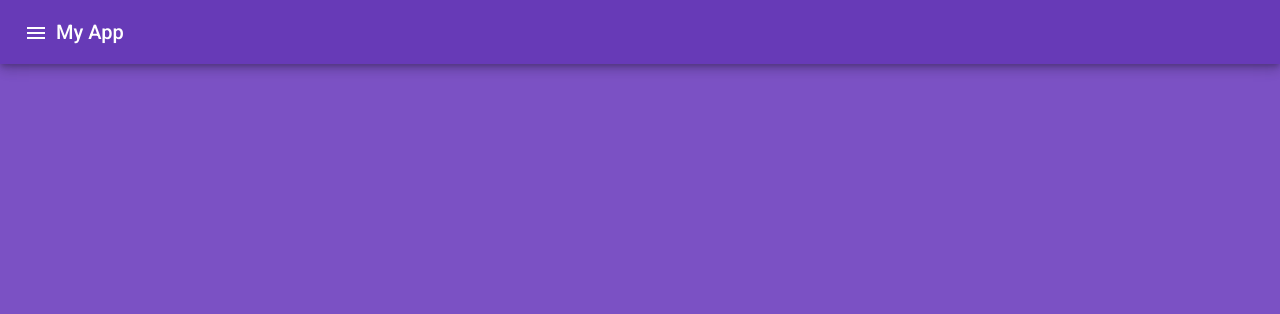
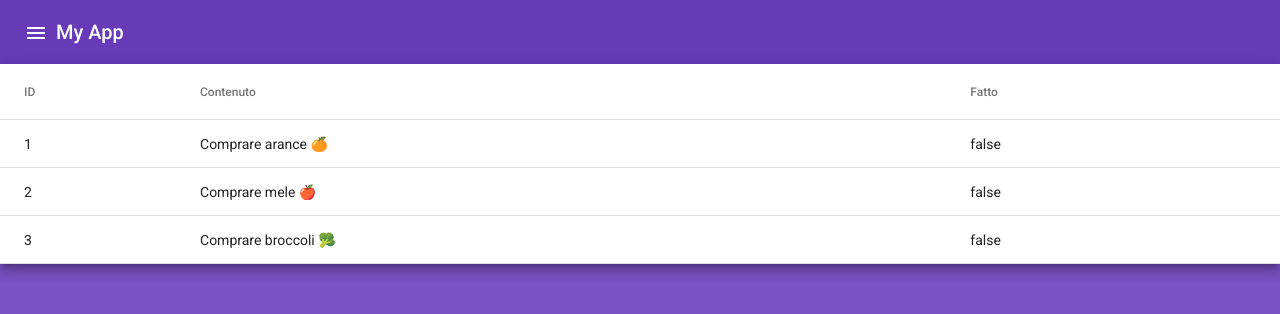
Before and after one commit to Pasqualecannavacciuolo/Angular-TodoApp, an Angular app: page / in a window 1280 px wide. Shown: the top 314 px of the page. Built offline with nearby package versions, Linux system fonts and the light colour scheme; data requests are answered from the project's data file.

Commit message:
Added functioning table with data from JSON SERVER

```diff
--- a/src/app/app.component.html
+++ b/src/app/app.component.html
@@ -1 +1,2 @@
 <app-toolbar></app-toolbar>
+<app-list></app-list>
--- a/src/app/app.component.ts
+++ b/src/app/app.component.ts
@@ -1,4 +1,5 @@
 import { Component } from '@angular/core';
+
 
 @Component({
   selector: 'app-root',
--- a/src/app/list/list.component.css
+++ b/src/app/list/list.component.css
@@ -0,0 +1,25 @@
+.demo-table {
+    width: 100%;
+  }
+
+  .mat-column-demo-position {
+    width: 32px;
+    border-right: 1px solid currentColor;
+    padding-right: 24px;
+    text-align: center;
+  }
+
+  .mat-column-demo-name {
+    padding-left: 16px;
+    font-size: 20px;
+  }
+
+  .mat-column-demo-weight {
+    font-style: italic;
+  }
+
+  .mat-column-demo-symbol {
+    width: 32px;
+    text-align: center;
+    font-weight: bold;
+  }
--- a/src/app/list/list.component.html
+++ b/src/app/list/list.component.html
@@ -1 +1,22 @@
-<p>list works!</p>
+<table mat-table [dataSource]="dataSource" class="mat-elevation-z8 demo-table">
+    <!-- ID Column -->
+    <ng-container matColumnDef="id">
+      <th mat-header-cell *matHeaderCellDef> ID </th>
+      <td mat-cell *matCellDef="let element"> {{element.id}} </td>
+    </ng-container>
+
+    <!-- Content Column -->
+    <ng-container matColumnDef="contenuto">
+      <th mat-header-cell *matHeaderCellDef> Contenuto </th>
+      <td mat-cell *matCellDef="let element"> {{element.contenuto}} </td>
+    </ng-container>
+
+    <!-- Done Column -->
+    <ng-container matColumnDef="fatto">
+      <th mat-header-cell *matHeaderCellDef> Fatto </th>
+      <td mat-cell *matCellDef="let element"> {{element.fatto}} </td>
+    </ng-container>
+
+    <tr mat-header-row *matHeaderRowDef="displayedColumns"></tr>
+    <tr mat-row *matRowDef="let row; columns: displayedColumns;"></tr>
+  </table>
--- a/src/app/list/list.component.ts
+++ b/src/app/list/list.component.ts
@@ -1,15 +1,25 @@
-import { Component, OnInit } from '@angular/core';
+import { Component, Output } from '@angular/core';
+import { HttpClient } from '@angular/common/http';
+import { Item } from '../model/item';
 
 @Component({
   selector: 'app-list',
   templateUrl: './list.component.html',
   styleUrls: ['./list.component.css']
 })
-export class ListComponent implements OnInit {
+export class ListComponent {
 
-  constructor() { }
+  dataSource: Item[] = [];
+  displayedColumns: string[] = ['id', 'contenuto', 'fatto'];
 
-  ngOnInit(): void {
+  constructor(private http: HttpClient) {
+    this.getAll();
+  }
+
+  getAll() {
+    this.http
+      .get<Item[]>('http://localhost:3000/lista')
+      .subscribe((result) => this.dataSource = result);
   }
 
 }
--- a/src/app/material.module.ts
+++ b/src/app/material.module.ts
@@ -2,10 +2,11 @@ import { CommonModule } from '@angular/common';
 import { MatToolbarModule } from '@angular/material/toolbar';
 import { MatIconModule } from '@angular/material/icon';
 import {MatButtonModule} from '@angular/material/button';
+import {MatTableModule} from '@angular/material/table';
 import { NgModule } from '@angular/core';
 
 @NgModule({
-  imports: [CommonModule, MatToolbarModule, MatIconModule, MatButtonModule],
-  exports: [CommonModule, MatToolbarModule, MatIconModule, MatButtonModule]
+  imports: [CommonModule, MatToolbarModule, MatIconModule, MatButtonModule, MatTableModule],
+  exports: [CommonModule, MatToolbarModule, MatIconModule, MatButtonModule, MatTableModule]
 })
 export class MaterialModule { }
--- /dev/null
+++ b/src/app/model/item.ts
@@ -0,0 +1,5 @@
+export interface Item {
+    id: number;
+    content: string;
+    done?: boolean;
+}
```
Also changed, not shown: src/app/app.module.ts (+7 -2 lines).
